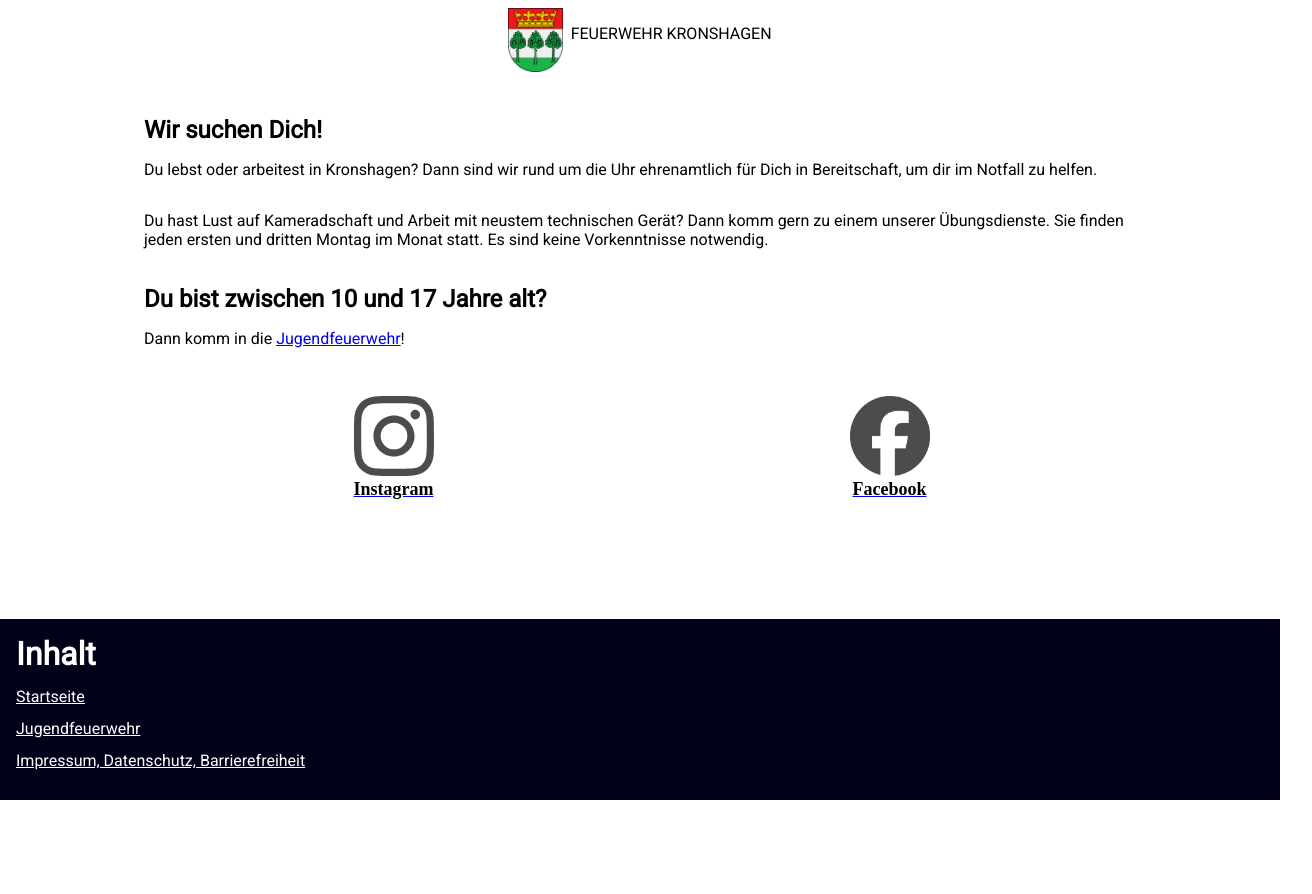
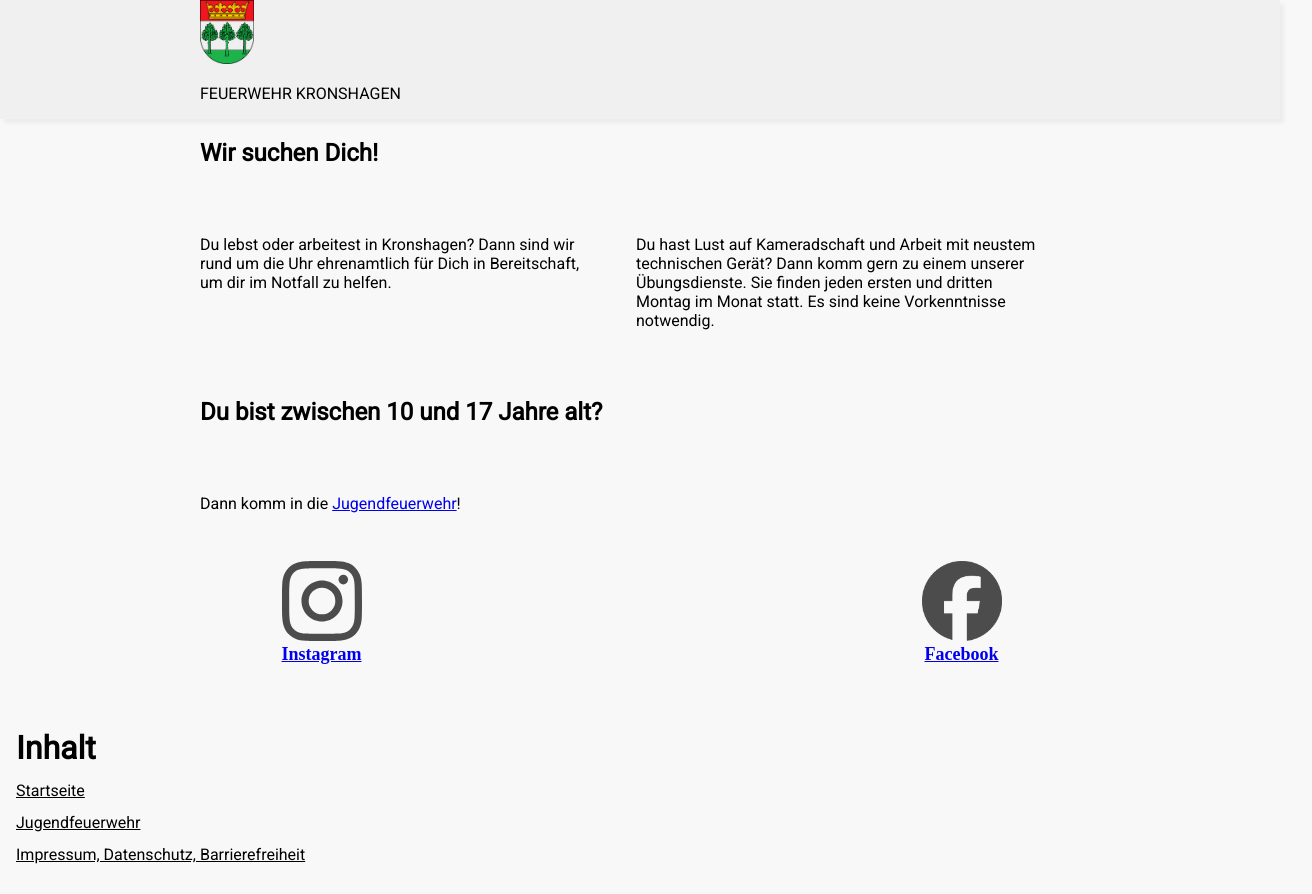
Before and after one commit to Feuerwehr-Kronshagen/homepage, a SvelteKit app: page / in a window 1280 px wide. Shown: the whole page, 1312 px wide, since content can reach past the window. Before the commit the page ends 800 px from the top, so only its background shows below. Built offline with nearby package versions, Linux system fonts and the light colour scheme.

Commit message:
feat: add frame and column layout

```diff
--- a/src/routes/+layout.svelte
+++ b/src/routes/+layout.svelte
@@ -5,70 +5,114 @@
   import '@fontsource-variable/roboto-slab';
 </script>
 
-<div class="app">
-	<Header />
+<Header/>
 
 <main>
-		<slot />
+  <slot/>
 </main>
 
-	<Footer />
-</div>
+<Footer/>
 
 <style>
   :root {
+
+    margin: 0;
+    padding: 0;
+
     --column-width: 42rem;
     --column-margin-top: 4rem;
-		font-family: "Roboto", sans-serif, system-ui;
-		color: var(--color-text);
+    --content-width: 90vh;
 
-		@media (prefers-color-scheme: light) {
-			--color-bg-0: #cad8e4;
-			--color-bg-1: #cedce8;
-			--color-bg-2: #edf0f8;
-			--color-bg-body: #f8f8f8;
-			--color-theme-1: #ff3e00;
-			--color-theme-2: #4075a6;
-			--color-text: #000;
-			--color-footer: #fff;
-			--color-bg-footer: #00021A;
+    /* COLOR THEME */
+    color-scheme: light dark;
+    background: var(--color-background);
+    color: var(--color-color);
+
+    /* THEME COMBINATION until light-dark() is stable */
+    --color-background: var(--light-color-background);
+    --color-color: var(--light-color-color);
+    @media (prefers-color-scheme: dark) {
+      --color-background: var(--dark-color-background);
+      --color-color: var(--dark-color-color);
     }
 
-		@media (prefers-color-scheme: dark) {
-			--color-bg-0: #282828;
-			--color-bg-1: #35383b;
-			--color-bg-2: #343437;
-			--color-bg-body: #35383b;
-			--color-theme-1: #ff3e00;
-			--color-theme-2: #4075a6;
-			--color-text: #ffffff;
-			--color-footer: #fff;
-			--color-bg-footer: #00021A;
+    /* LIGHT THEME */
+    --light-color-background: #f8f8f8;
+    --light-color-color: #000;
+
+
+    --light-color-theme-1: #ff3e00;
+    --light-color-theme-2: #4075a6;
+    --light-color-footer: #fff;
+    --light-color-bg-footer: #00021A;
+
+    /* DARK THEME */
+    --dark-color-background: #2b2b2b;
+    --dark-color-color: #ffffff;
+
+
+    --dark-color-bg-2: #343437;
+    --dark-color-theme-1: #ff3e00;
+    --dark-color-theme-2: #4075a6;
+    --dark-color-footer: #fff;
+    --dark-color-bg-footer: #00021A;
+
+    /* TYPOGRAPHY */
+    font-family: "Roboto", sans-serif, system-ui;
+
+    /* COLUMNS */
+    --columns: 4;
+    --columns-mobile: 4;
+    --columns-tablet: 8;
+    --columns-desktop: 12;
+  }
+
+  :global(#app) {
+    display: block;
+  }
+
+  :global(header, main, footer) {
+    width: 100vw;
+  }
+
+  :global(.columns) {
+    display: grid;
+    --columns: var(--columns-mobile);
+    grid-template-columns: repeat(var(--columns), 1fr);
+    gap: 16rpx;
+
+    @media screen and (min-width: 600px) {
+      --columns: var(--columns-tablet);
+      grid-template-columns: repeat(var(--columns), 1fr);
+      gap: 24px;
+    }
+
+    @media screen and (min-width: 905px) {
+      --columns: var(--columns-desktop);
+      grid-template-columns: repeat(var(--columns), 1fr);
+      gap: 32px;
     }
   }
 
-	:global(body) {
-		margin: 0;
+  :global(.frame) {
+    margin: 0 16px;
+
+    @media screen and (min-width: 600px) {
+      margin: 0 16px;
     }
 
-	.app {
-		display: flex;
-		flex-direction: column;
-		min-height: 100vh;
+    @media screen and (min-width: 905px) {
+      margin: 0 auto;
+      width: 840px;
     }
 
-	main {
-		flex: 1;
-		display: flex;
-		flex-direction: column;
-		padding: 1rem;
-		width: 100%;
-		max-width: 64rem;
-		margin: 0 auto;
-		box-sizing: border-box;
+    @media screen and (min-width: 1240px) {
+      margin: 0 200px;
     }
 
-	:global(h1, h2, h3, h4, h5, h6) {
-		margin-bottom: 0;
+    @media screen and (min-width: 1440px) {
+      margin: 0 auto;
+      width: 1040px;
+    }
   }
 </style>
--- a/src/routes/+page.svelte
+++ b/src/routes/+page.svelte
@@ -7,7 +7,7 @@
 	<meta name="description" content="Svelte demo app" />
 </svelte:head>
 
-<section class="align-items-start">
+<section class="align-items-start columns frame">
 	<h1>Wir suchen Dich!</h1>
 	<p> Du lebst oder arbeitest in Kronshagen? Dann sind wir rund um die Uhr ehrenamtlich für Dich in Bereitschaft,
 		um dir im Notfall zu helfen.</p>
@@ -23,13 +23,56 @@
 </section>
 
 <style lang="css">
+
+  h1 {
+    grid-column: span var(--columns);
+  }
+
+  h2 {
+    grid-column: span var(--columns);
+  }
+
+  p {
+    grid-column: span var(--columns);
+    @media screen and (min-width: 600px) {
+      grid-column: span calc(var(--columns) / 2);
+    }
+  }
+
+  /*
   section {
     display: flex;
     flex-direction: column;
     justify-content: center;
   }
 
-	h1 {
-		width: 100%;
+
+
+.main {
+  font-weight: 400;
+  padding: 16px;
+  @include for-size(tablet-portrait-up) {
+    padding: 20px 50px;
+    display: grid;
   }
+
+  @include for-size(tablet-landscape-up) {
+    display: grid;
+    grid-template-columns: 1fr minmax(auto, $tablet-landscape) 1fr;
+    grid-template-areas:
+      '. headline .'
+      '. decorator .'
+      '. content .';
+  }
+}
+
+.headline {
+  grid-area: headline;
+}
+
+.content {
+  grid-area: content;
+}
+
+ */
 </style>
--- a/src/routes/Header.svelte
+++ b/src/routes/Header.svelte
@@ -2,17 +2,23 @@
   import codeOfArms from '$lib/images/Kronshagen_Wappen.png';
 </script>
 
-<header>
-	<img class="headerLogo" src={codeOfArms} alt="Wappen von Kronshagen" aria-hidden="true" />
-
+<header class="">
+  <div class="columns frame">
+    <div class="title">
+      <img class="headerLogo" src={codeOfArms} alt="Wappen von Kronshagen" aria-hidden="true"/>
       <p>FEUERWEHR KRONSHAGEN</p>
+    </div>
+  </div>
 </header>
 
 <style>
   header {
-		display: flex;
-		justify-content: center;
-		padding: 8px;
+    background-color: #f0f0f0;
+    box-shadow: 4px 4px 4px rgba(0,0,0,0.05);
+  }
+
+  .title {
+    grid-column: span var(--columns);
   }
 
   .headerLogo {
```
Also changed, not shown: 2 other files (tests, documents, lock files or other folders). Lines whose indentation alone changed are shown as unchanged.
